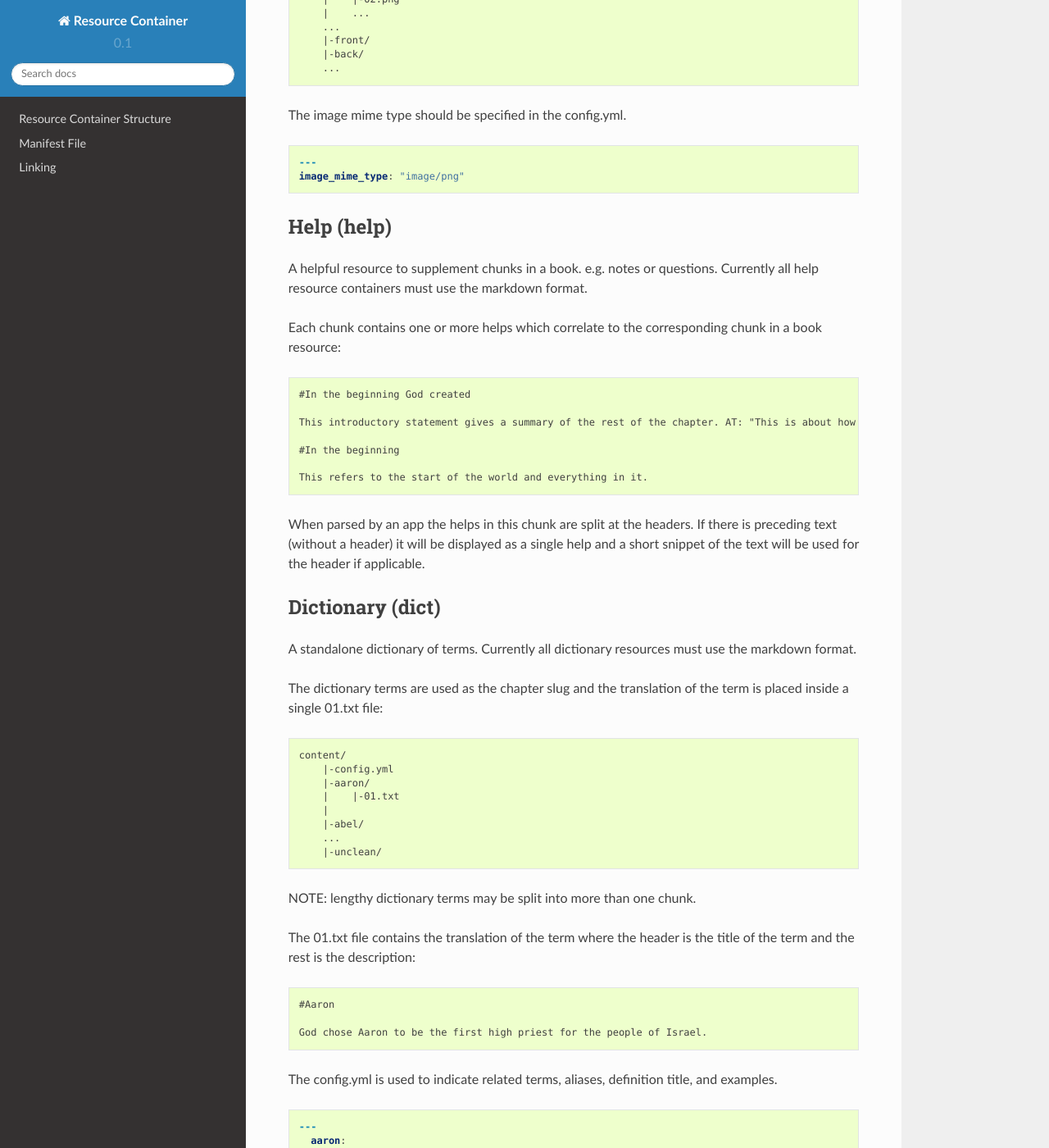
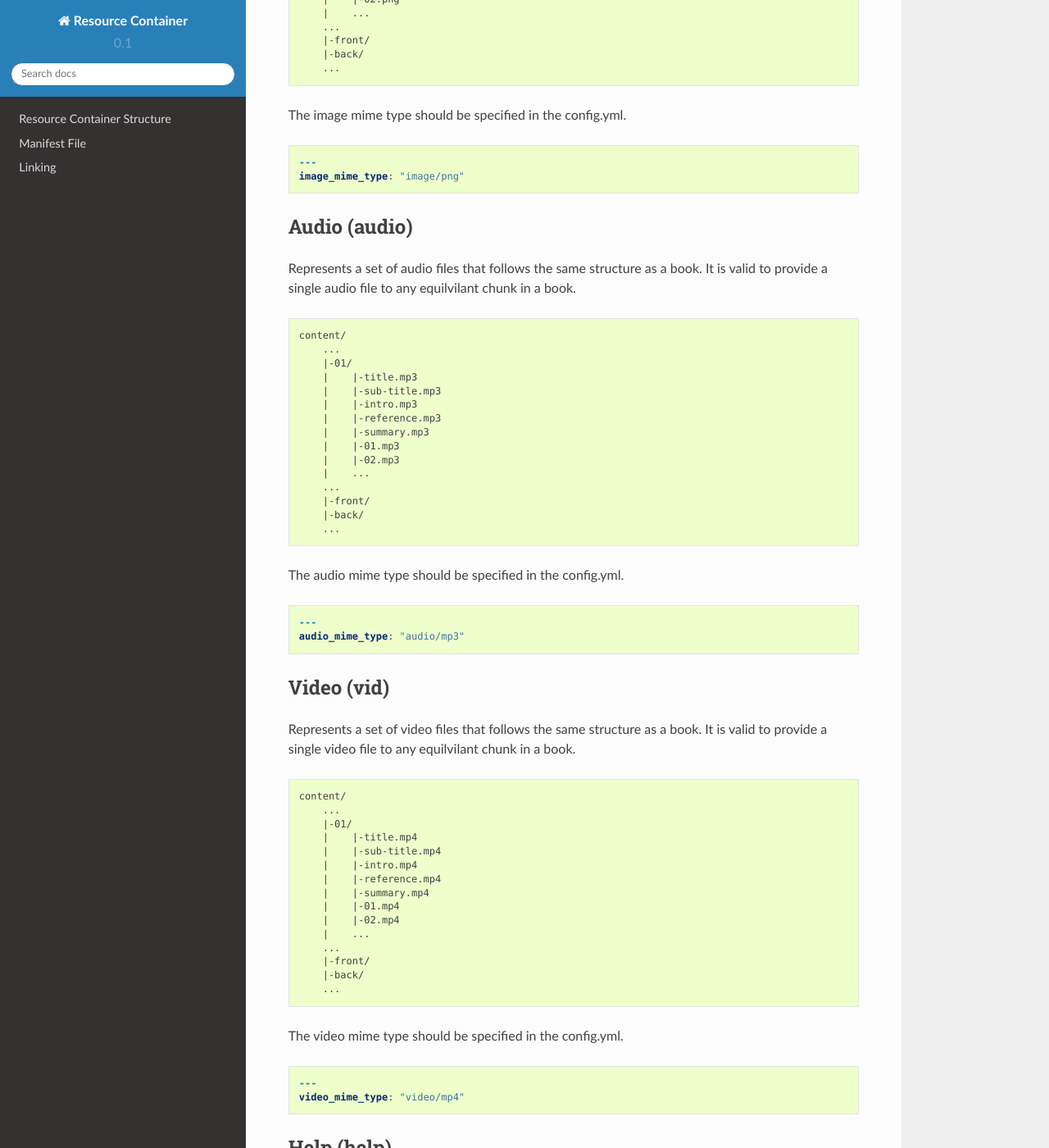
Before and after one commit to unfoldingWord-dev/Resource-Container, a Sphinx documentation site: the page built from docs/container_types.rst, in a window 1280 px wide and 1400 px high, scrolled down 1059 px. Shown: the whole window at 82% size. Built offline with Sphinx 7.4.7 and the Read the Docs theme 2.0.0, drawn with Linux system fonts in a browser that asks for light colours; pages that are not in the unit, such as notebooks, are missing from menus; some of the changed text lies outside the part shown.

Commit message:
Update container_types.rst
added audio and video types

```diff
--- a/docs/container_types.rst
+++ b/docs/container_types.rst
@@ -37,7 +37,7 @@ Related resources as shown above may be displayed in the application along the s
 Image (img)
 ----
 
-Represents a set of images that correspond to a book. It is valid to associate a single image with any chunk in a matching book container.
+Represents a set of images that follows the same structure as a book. It is valid to provide a single image to any equivilant chunk in a book.
 
 .. code-block:: none
 
@@ -64,6 +64,68 @@ The image mime type should be specified in the config.yml.
 
     ---
     image_mime_type: "image/png"
+
+
+Audio (audio)
+----
+
+Represents a set of audio files that follows the same structure as a book. It is valid to provide a single audio file to any equilvilant chunk in a book.
+
+.. code-block:: none
+
+    content/
+        ...
+        |-01/
+        |    |-title.mp3
+        |    |-sub-title.mp3
+        |    |-intro.mp3
+        |    |-reference.mp3
+        |    |-summary.mp3
+        |    |-01.mp3
+        |    |-02.mp3
+        |    ...
+        ...
+        |-front/
+        |-back/
+        ...
+
+The audio mime type should be specified in the config.yml.
+
+.. code-block:: yaml
+
+    ---
+    audio_mime_type: "audio/mp3"
+
+
+Video (vid)
+----
+
+Represents a set of video files that follows the same structure as a book. It is valid to provide a single video file to any equilvilant chunk in a book.
+
+.. code-block:: none
+
+    content/
+        ...
+        |-01/
+        |    |-title.mp4
+        |    |-sub-title.mp4
+        |    |-intro.mp4
+        |    |-reference.mp4
+        |    |-summary.mp4
+        |    |-01.mp4
+        |    |-02.mp4
+        |    ...
+        ...
+        |-front/
+        |-back/
+        ...
+
+The video mime type should be specified in the config.yml.
+
+.. code-block:: yaml
+
+    ---
+    video_mime_type: "video/mp4"
 
 
 Help (help)
```
